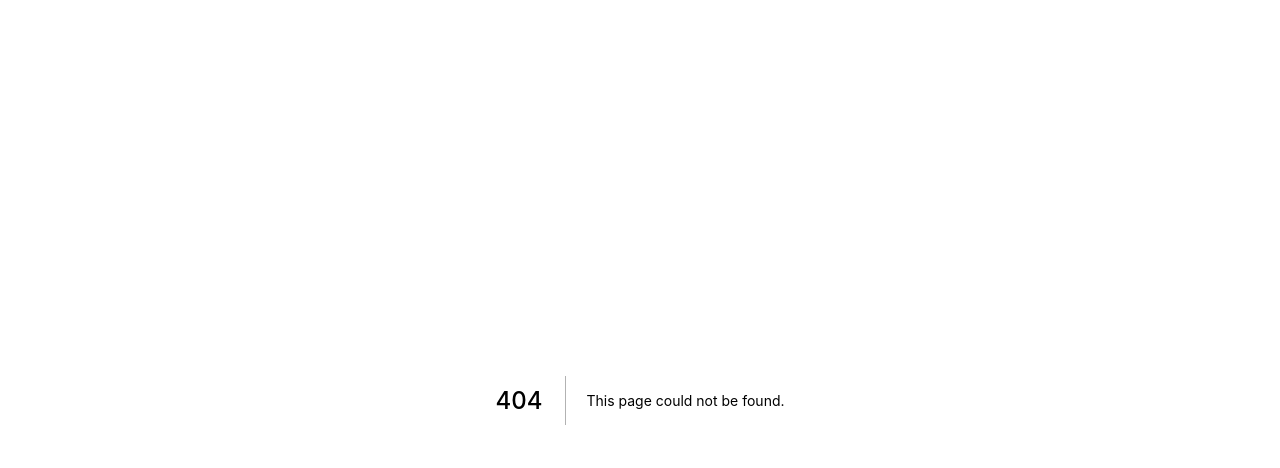
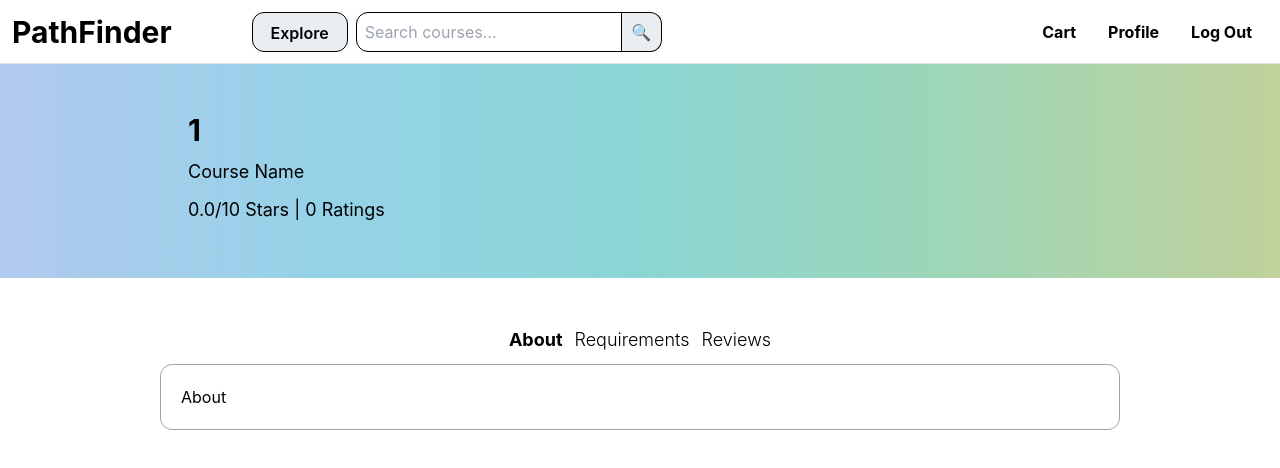
Before and after one commit to ECE444-2021Fall/project1-education-pathways-group-13-shazam, a Next.js app in the folder pathfinder-frontend/: page /course/1 in a window 1280 px wide. Before the commit this address had no page. Shown: the top 468 px of the page. Built offline with nearby package versions, Linux system fonts and the light colour scheme.

Commit message:
#8 Polished the frontend for the course page and converted it to use slugs.

```diff
--- a/pathfinder-frontend/pages/course.js
+++ /dev/null
@@ -1,50 +0,0 @@
-import styles from './course.module.css';
-import NavBar from '../components/navbar';
-
-
-function Course() {
-    return (
-        <>
-            <NavBar/>
-            <div className={styles.header}>
-                <div className={styles.headerContainer}>
-                    <div className={styles.courseTitle}>
-                        Course Name
-                    </div>
-                    <div className={styles.courseSubtitle}>
-                        3.7 Star | 50 Ratings
-                    </div>
-                    <div className={styles.courseProf}>
-                        Taught by Professor X
-                    </div>
-                </div>
-            </div>
-            <div className={styles.headingsContainer}>
-                <div className={styles.headings}>
-                    <div className={styles.about}>
-                        About
-                    </div>
-                    <div className={styles.instructor}>
-                        Instructor
-                    </div>
-                    <div className={styles.syllabus}>
-                        Syllabus
-                    </div>
-                    <div className={styles.reviews}>
-                        Reviews
-                    </div>
-                    <div className={styles.faq}>
-                        FAQ
-                    </div>
-                </div>
-            </div>
-            <div className={styles.containerWrapper}>
-                <div className={styles.container}>
-
-                </div>
-            </div>
-        </>
-    )
-}
-
-export default Course;
--- /dev/null
+++ b/pathfinder-frontend/pages/course/[code].js
@@ -0,0 +1,62 @@
+import styles from '../../styles/Course.module.css';
+import NavBar from '../../components/navbar';
+import { useRouter } from 'next/router';
+
+function Course() {
+  const router = useRouter();
+  const { code } = router.query;
+
+  const switchSection = (event) => {
+    let sections = document.getElementsByClassName(styles.section);
+    for (let i = 0; i < sections.length; i++) {
+      if (sections[i].id === event.target.id) {
+        sections[i].classList.add(styles.selectedSection);
+        document.getElementById(`${sections[i].id}Container`).hidden = false;
+        console.log(`${sections[i].id}Container shown`);
+      } else {
+        sections[i].classList.remove(styles.selectedSection);
+        document.getElementById(`${sections[i].id}Container`).hidden = true;
+        console.log(`${sections[i].id}Container hide`);
+      }
+    }
+  };
+
+  return (
+    <>
+      <NavBar />
+      <div className={styles.header}>
+        <div className={styles.headerContainer}>
+          <div className={styles.courseTitle}>{code}</div>
+          <div className={styles.courseSubtitle}>Course Name</div>
+          <div className={styles.courseSubtitle}>0.0/10 Stars | 0 Ratings</div>
+        </div>
+      </div>
+      <div className={styles.headingsContainer}>
+        <div className={styles.headings}>
+          <div id="about" className={[styles.section, styles.selectedSection].join(' ')} onClick={switchSection}>
+            About
+          </div>
+          <div id="requirements" className={styles.section} onClick={switchSection}>
+            Requirements
+          </div>
+          <div id="reviews" className={styles.section} onClick={switchSection}>
+            Reviews
+          </div>
+        </div>
+      </div>
+      <div className={styles.containerWrapper}>
+        <div id="aboutContainer" className={styles.container}>
+          About
+        </div>
+        <div id="requirementsContainer" className={styles.container} hidden>
+          Requirements
+        </div>
+        <div id="reviewsContainer" className={styles.container} hidden>
+          Reviews
+        </div>
+      </div>
+    </>
+  );
+}
+
+export default Course;
--- /dev/null
+++ b/pathfinder-frontend/styles/Course.module.css
@@ -0,0 +1,41 @@
+.header {
+    background-image: linear-gradient(to right, #b2caed, #95d2e8, #8bd6d4, #9ed6b6, #c1d19b);
+    @apply pb-11 mb-12 flex justify-center;
+}
+
+.headerContainer {
+    @apply max-w-5xl w-9/12;
+}
+
+.containerWrapper {
+    @apply flex justify-center;
+}
+
+.container {
+    border: 1px;
+    @apply p-5 max-w-5xl w-9/12 rounded-xl border-gray-400 border-solid;
+}
+
+.courseTitle {
+    @apply mt-12 mb-2.5 ml-7 font-bold text-3xl;
+}
+
+.courseSubtitle {
+    @apply my-2.5 ml-7 text-lg;
+}
+
+.headings {
+    @apply flex;
+}
+
+.headingsContainer{
+    @apply flex mb-2.5 justify-center;
+}
+
+.section {
+    @apply mx-1.5 font-light text-lg cursor-pointer;
+}
+
+.selectedSection {
+    @apply mx-1.5 font-bold text-lg cursor-pointer;
+}
--- a/pathfinder-frontend/styles/globals.css
+++ b/pathfinder-frontend/styles/globals.css
@@ -21,7 +21,6 @@ a {
 
 button {
   @apply py-2 px-4 font-semibold rounded-2xl border border-black bg-transparent hover:bg-blue-200;
-  min-width: 120px;
 }
 
 button[type='submit'] {
```
Also changed, not shown: pathfinder-frontend/pages/course.module.css (deleted, +0 -103 lines).
